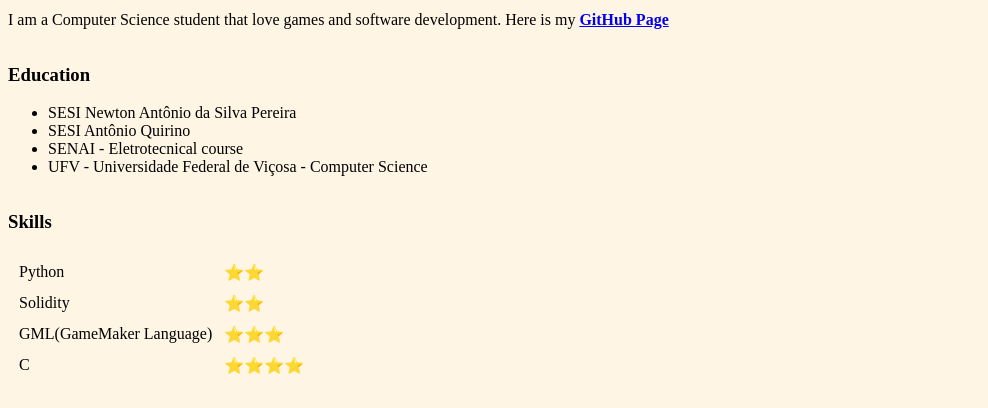
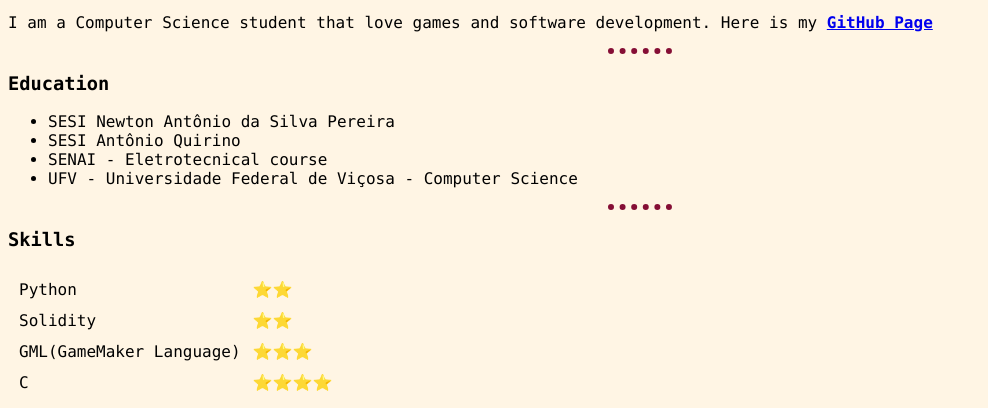
Before and after one commit to Vith-MCB/Web-Dev, a plain HTML site: page CSS/CSS Personal Site/Personal Site/index.html in a window 1280 px wide. Shown: the part 343-751 px from the top of the page, without its empty margins (0-988 px from the left). Drawn offline with Linux system fonts and the light colour scheme.

Commit message:
changes at personal site

```diff
--- a/CSS/CSS Personal Site/Personal Site/index.html
+++ b/CSS/CSS Personal Site/Personal Site/index.html
@@ -8,11 +8,15 @@
   <style>
     body{
       background-color: #FFF5E4;
+      font-family: "Lucida Console", monospace;
     }
 
     hr{
-      border-style:none;
-      background-color: #850E35;
+      border-style: none;
+      border-top-style: dotted;
+      border-color: #850E35;
+      border-width:6px;
+      width: 5%;
     }
   </style>
 </head>
```
